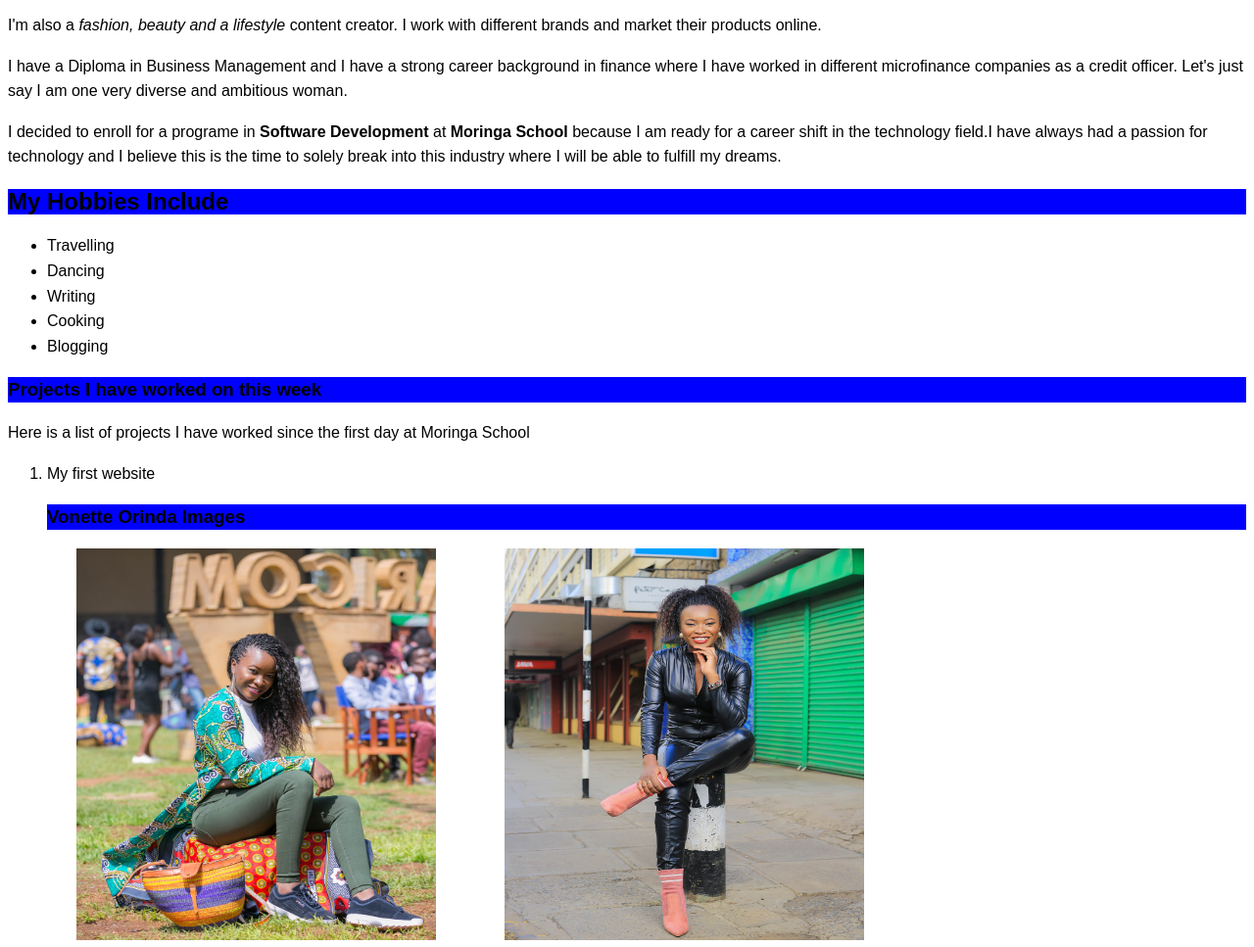
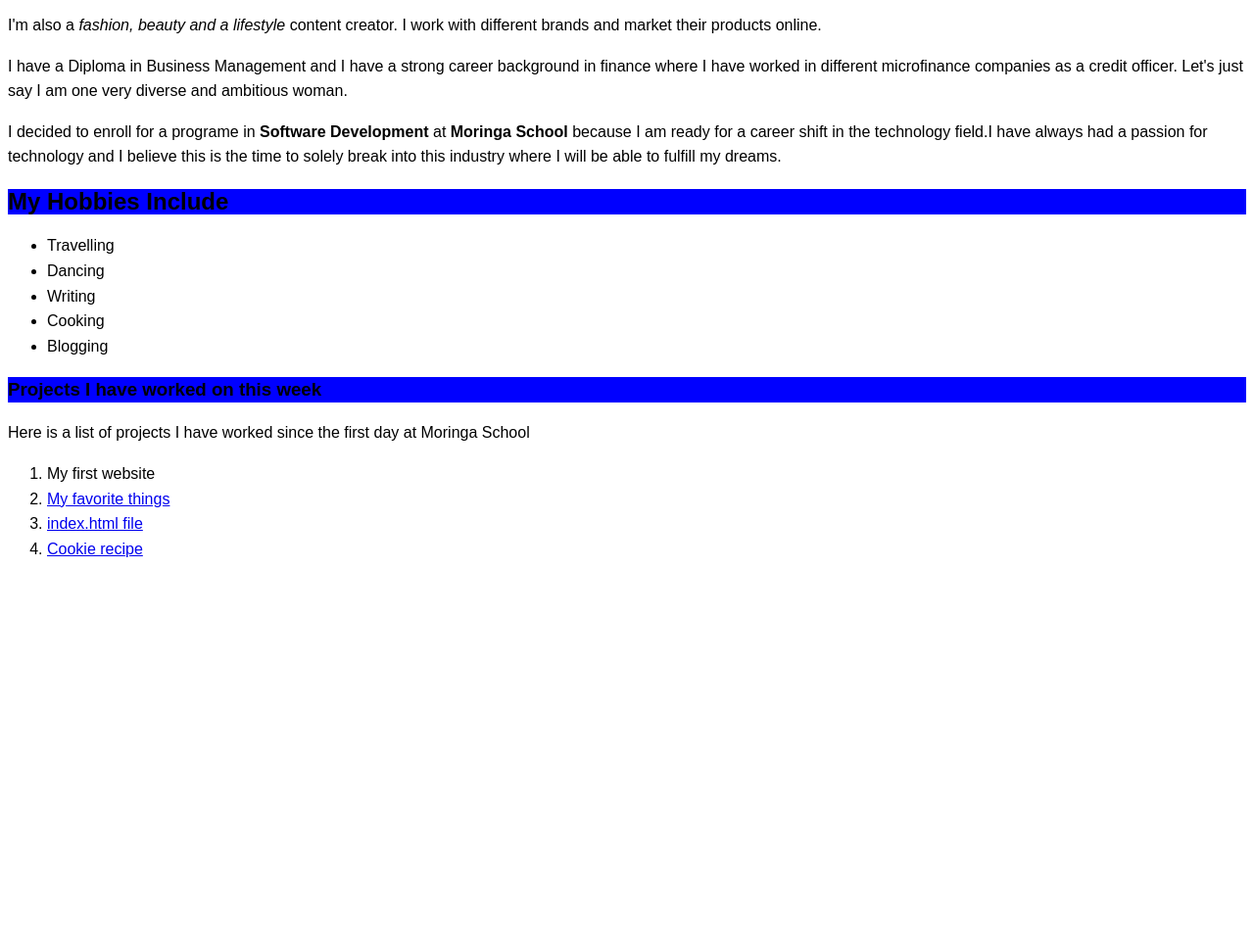
Before and after one commit to VonettaOrinda/IP, a plain HTML site: page index.html in a window 1280 px wide. Shown: the part 97-1064 px from the top of the page at 98% size. After the commit the page ends 800 px from the top, so only its background shows below. Drawn offline with Linux system fonts and the light colour scheme.

Commit message:
add ordered list

```diff
--- a/index.html
+++ b/index.html
@@ -24,27 +24,18 @@
        <h3>Projects I have worked on this week</h3>
        <p> Here is a list of projects I have worked since the first day at Moringa School</p>
        <ol>
-         <li>My first website </li>
+         <li>My first website <a href="https://github.com/VonettaOrinda/my-first-website" - I created my first website using html</li>
+         <li>My favorite things <a href="https://github.com/VonettaOrinda/my-favorite-things" - I created a html file listing down my favorite things using the un ordered list command and ordered list command/li>
+         <li>index.html file <a href="https://github.com/VonettaOrinda/index.html" - I created a html file that I used to learn github pages and branching</li>
+         <li>Cookie recipe <a href="https://github.com/VonettaOrinda/cookie-recipe" - I used the html file to learn indentation and how to commit a file remotely</li>
+
+        </ol>
 
 
 
 
 
 
-       <h3>Vonette Orinda Images</h3>
-
-     <div class="container">
-       <div class="glass">
-           <img src="Images/von1.jpg" style="width: 100%;">
-       </div>
-       <div class="glass">
-            <img src="Images/von2.jpg" style="width: 100%;">
-
-       </div>
-
-     </div>
-    </ul>
-
 
 
 </body>
```
